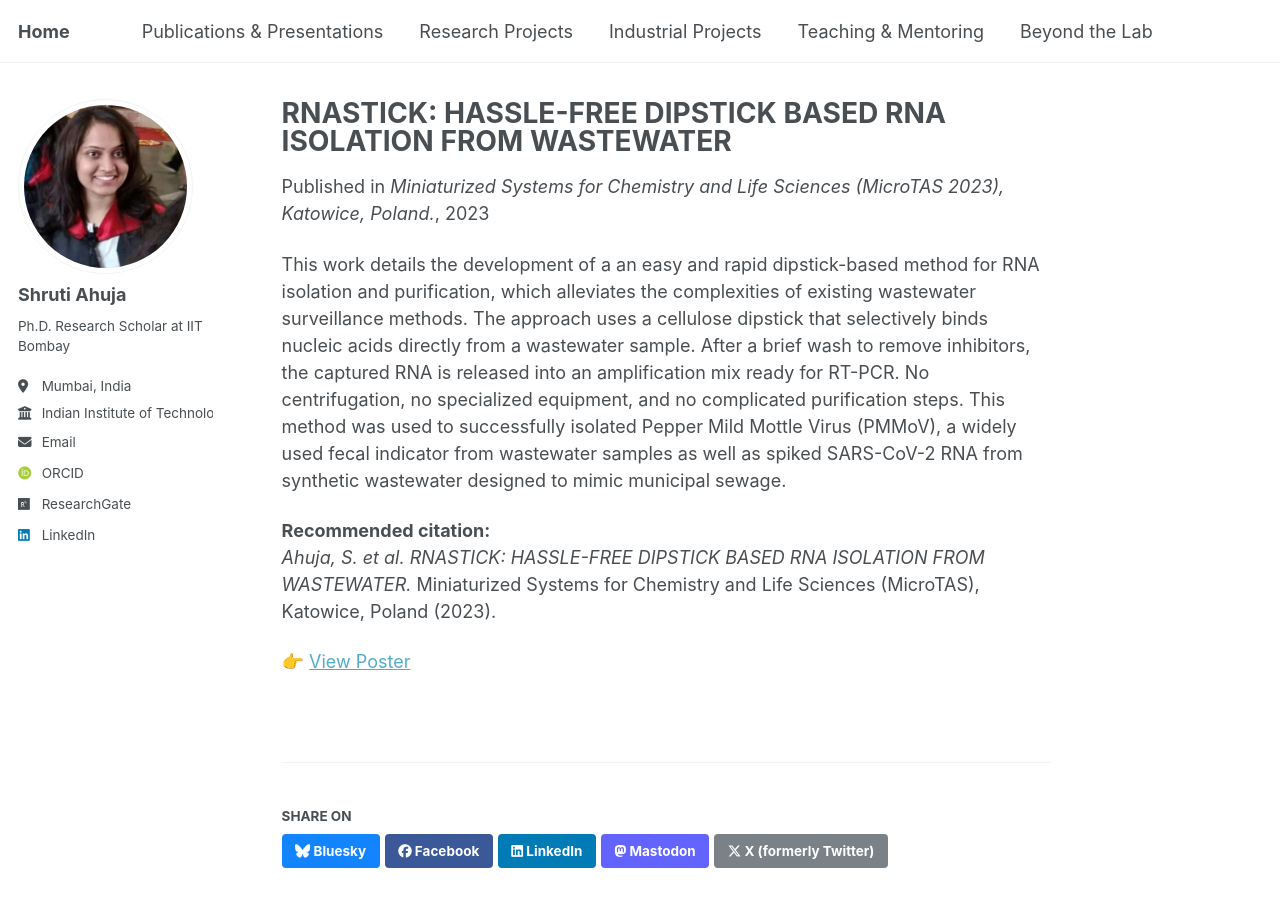
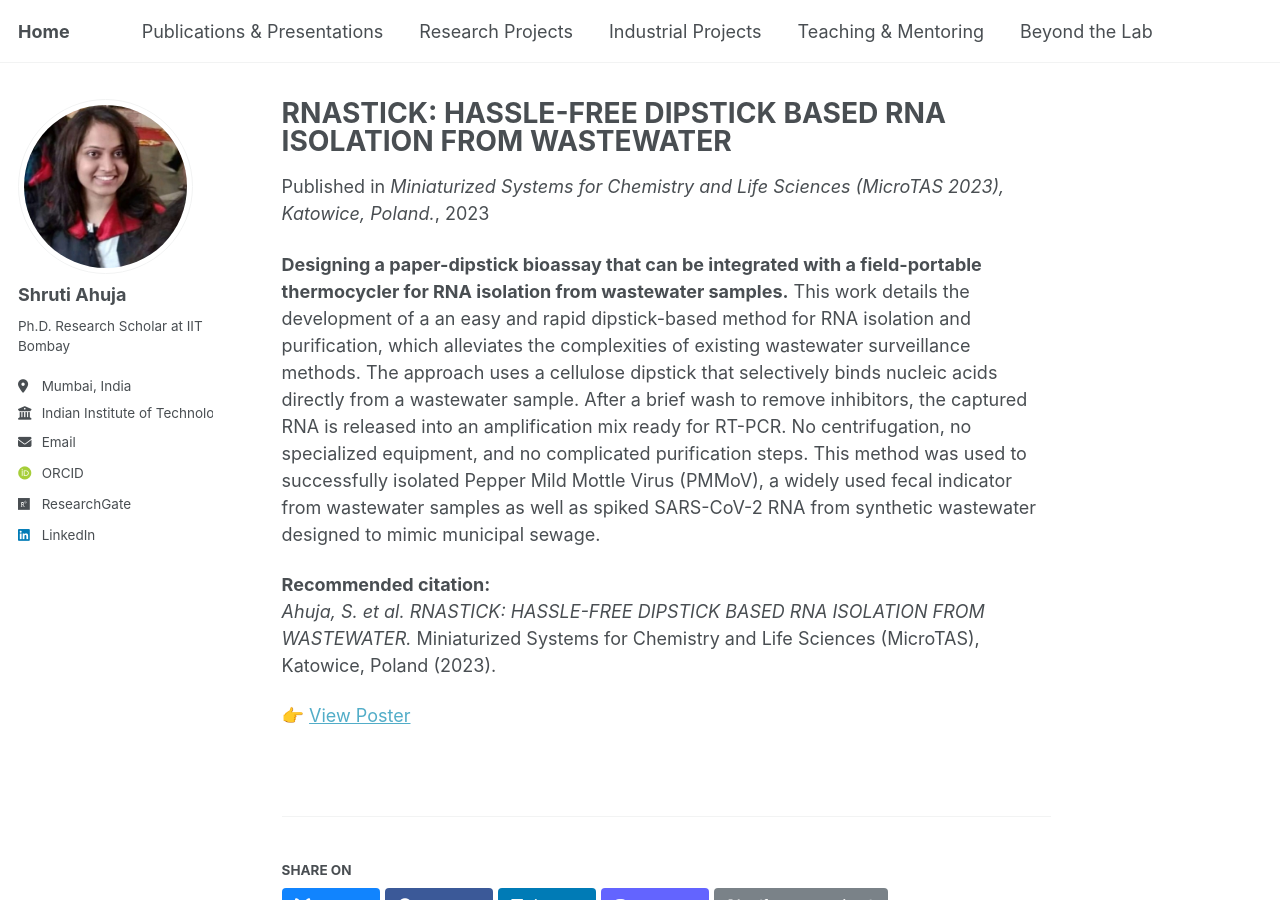
Before and after one commit to shrutiahuja/shrutiahuja.github.io, a Jekyll site: the page built from _publications/2023-10-15-poland.md, in a window 1280 px wide and 900 px high. Built offline with Jekyll 4.4.1, drawn with Linux system fonts in a browser that asks for light colours; some web fonts are replaced; a script that is not in the unit is left out.

Commit message:
Update 2023-10-15-poland.md

```diff
--- a/_publications/2023-10-15-poland.md
+++ b/_publications/2023-10-15-poland.md
@@ -9,6 +9,7 @@ venue: "Miniaturized Systems for Chemistry and Life Sciences (MicroTAS 2023), Ka
 paperurl: "/assets/pdf/poland.pdf"
 
 ---
+**Designing a paper-dipstick bioassay that can be integrated with a field-portable thermocycler for RNA isolation from wastewater samples.**
 This work details the development of a an easy and rapid dipstick-based method for RNA isolation and purification, which alleviates the complexities of existing wastewater surveillance methods. The approach uses a cellulose dipstick that selectively binds nucleic acids directly from a wastewater sample. After a brief wash to remove inhibitors, the captured RNA is released into an amplification mix ready for RT-PCR. No centrifugation, no specialized equipment, and no complicated purification steps. This method was used to successfully isolated Pepper Mild Mottle Virus (PMMoV), a widely used fecal indicator from wastewater samples as well as spiked SARS-CoV-2 RNA from synthetic wastewater designed to mimic municipal sewage.
 
 
```
